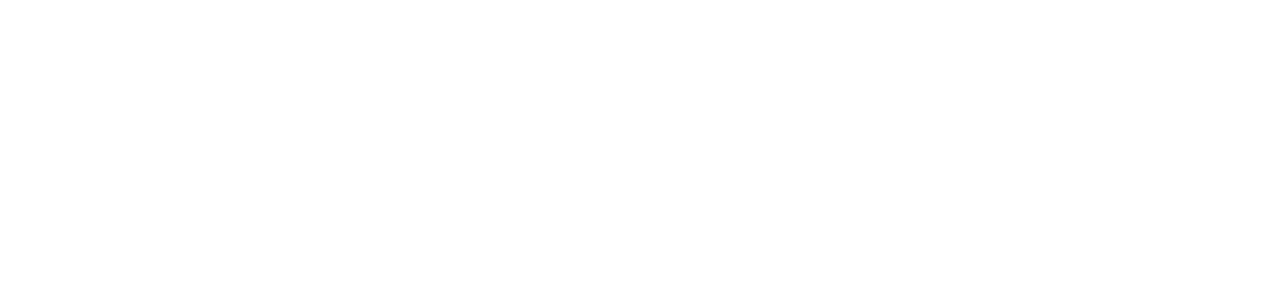
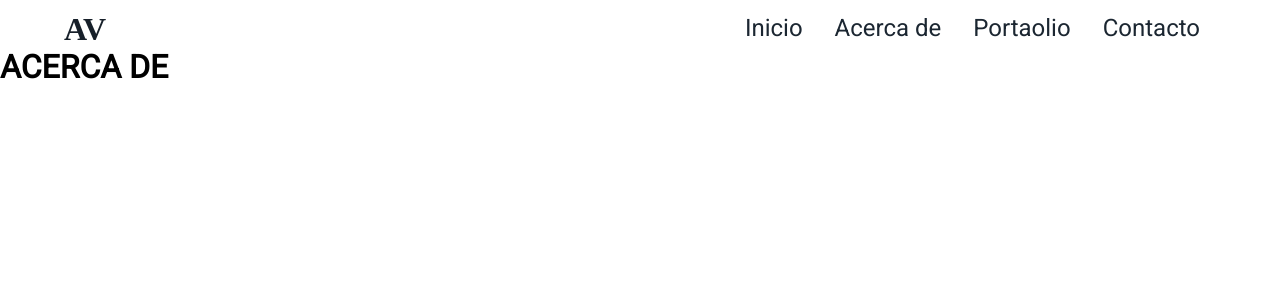
Before and after one commit to aveliz12/portafolio, a React (Create React App) app: page /about in a window 1280 px wide. Before the commit this address had no page. Shown: the top 300 px of the page. Built offline with nearby package versions, Linux system fonts and the light colour scheme.

Commit message:
Feat: NavBar

```diff
--- a/public/index.html
+++ b/public/index.html
@@ -24,7 +24,7 @@
       work correctly both with client-side routing and a non-root public URL.
       Learn how to configure a non-root public URL by running `npm run build`.
     -->
-    <title>React App</title>
+    <title>Portafolio - Alexander Véliz</title>
   </head>
   <body>
     <noscript>You need to enable JavaScript to run this app.</noscript>
--- a/src/App.tsx
+++ b/src/App.tsx
@@ -1,5 +1,4 @@
 import MyRoutes from "./router/routes";
-
 function App() {
   return (
     <>
--- /dev/null
+++ b/src/components/Layout.tsx
@@ -0,0 +1,33 @@
+import { ReactNode } from "react";
+import "../styles/layout_styles.css";
+import { useNavigate } from "react-router-dom";
+const Navigation = ({ children }: { children: ReactNode }) => {
+  const navigate = useNavigate();
+
+  return (
+    <>
+      <section className="section">
+        <nav className="nav-bar">
+          <h1 className="logo">AV</h1>
+          <ul className="menu">
+            <li className="menu-item" onClick={() => navigate("/")}>
+              Inicio
+            </li>
+            <li className="menu-item" onClick={() => navigate("/about")}>
+              Acerca de
+            </li>
+            <li className="menu-item" onClick={() => navigate("/portafolio")}>
+              Portaolio
+            </li>
+            <li className="menu-item" onClick={() => navigate("/contact")}>
+              Contacto
+            </li>
+          </ul>
+        </nav>
+      </section>
+      {children}
+    </>
+  );
+};
+
+export default Navigation;
--- /dev/null
+++ b/src/pages/About.tsx
@@ -0,0 +1,11 @@
+import Layout from "../components/Layout";
+
+const About = () => {
+  return (
+    <Layout>
+      <h1>ACERCA DE</h1>
+    </Layout>
+  );
+};
+
+export default About;
--- /dev/null
+++ b/src/pages/Contact.tsx
@@ -0,0 +1,10 @@
+import Layout from "../components/Layout";
+const Contact = () => {
+  return (
+    <Layout>
+      <h1>CONTACTO</h1>
+    </Layout>
+  );
+};
+
+export default Contact;
--- a/src/pages/Home.tsx
+++ b/src/pages/Home.tsx
@@ -1,4 +1,6 @@
 import { Link } from "react-router-dom";
+import Layout from "../components/Layout";
+
 import "../styles/home_styles.css";
 import github from "../assets/github.png";
 import facebook from "../assets/facebook.png";
@@ -8,6 +10,7 @@
 
 const Home = () => {
   return (
+    <Layout>
       <section className="container">
         <div className="main">
           <div className="rounding-sec">
@@ -47,12 +50,13 @@
               <span>Olive</span> Hicks
             </h1>
             <p>
-            I'm a professional Web Developer. Our Main Goal to help & Satisficed
-            the Local & Global Clients by web development solutions
+              I'm a professional Web Developer. Our Main Goal to help &
+              Satisficed the Local & Global Clients by web development solutions
             </p>
           </div>
         </div>
       </section>
+    </Layout>
   );
 };
 
--- /dev/null
+++ b/src/pages/Portafolio.tsx
@@ -0,0 +1,11 @@
+import Layout from "../components/Layout";
+
+const Portafolio = () => {
+  return (
+    <Layout>
+      <h1>portafolio</h1>
+    </Layout>
+  );
+};
+
+export default Portafolio;
--- a/src/router/routes.tsx
+++ b/src/router/routes.tsx
@@ -1,5 +1,8 @@
 import { BrowserRouter, Routes, Route } from "react-router-dom";
 import Home from "../pages/Home";
+import About from "../pages/About";
+import Portafolio from "../pages/Portafolio";
+import Contact from "../pages/Contact";
 
 const MyRoutes = () => {
   return (
@@ -7,6 +10,9 @@
       <BrowserRouter>
         <Routes>
           <Route path="/" element={<Home />} />
+          <Route path="/about" element={<About />} />
+          <Route path="/portafolio" element={<Portafolio />} />
+          <Route path="/contact" element={<Contact />} />
         </Routes>
       </BrowserRouter>
     </>
--- a/src/styles/home_styles.css
+++ b/src/styles/home_styles.css
@@ -1,10 +1,9 @@
 .container {
   padding: 0 5.0rem;
-  background-color: green;
 }
 
 .main {
-  padding: 9rem;
+  padding: 8rem;
   display: grid;
   grid-template-columns: repeat(auto-fit, minmax(277px, 1fr));
   row-gap: 2rem;
@@ -98,7 +97,7 @@
 .images img {
   width: 300px;
   border-radius: 50%;
-  box-shadow: 0 0 10px #f8f9f9;
+  box-shadow: 0 0 10px #d1d0d0;
 }
 
 
--- /dev/null
+++ b/src/styles/layout_styles.css
@@ -0,0 +1,51 @@
+.section {
+  width: 100vw;
+}
+
+.nav-bar {
+  padding-top: 10px;
+  display: flex;
+  justify-content: space-between;
+  align-items: center;
+  width: 90%;
+  height: 3rem;
+  margin: 0 auto;
+}
+
+.logo {
+  font-family: cursive;
+  font-size: 2em;
+  color: #17202a;
+  transition: all 0.2s ease;
+
+  &:hover {
+    transform: scale(1.1);
+  }
+
+}
+
+.menu {
+  display: flex;
+  justify-content: space-between;
+  align-items: center;
+  list-style: none;
+}
+
+.menu-item {
+
+  margin: 0 1rem;
+  color: #1b2631;
+  cursor: pointer;
+  font-size: 1.5em;
+  &::after {
+    content: " ";
+    display: block;
+    width: 0%;
+    height: 3px;
+    background: #1b2631;
+    transition: width 0.2s ease;
+  }
+  &:hover::after {
+    width: 100%;
+  }
+}
```
Lines whose indentation alone changed are shown as unchanged.
